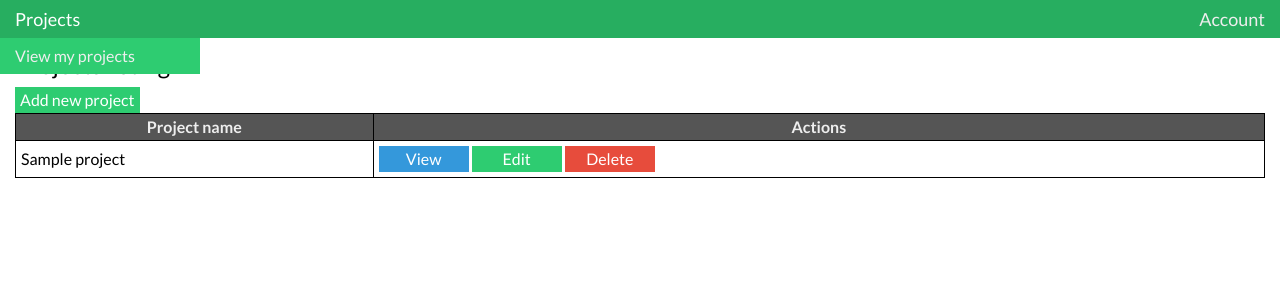
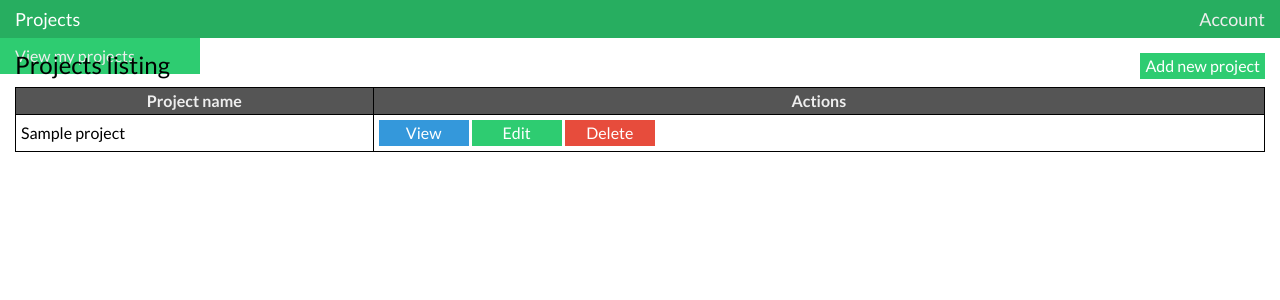
Before and after one commit to maboily/project_manager, a Django app: page /projects/ in a window 1280 px wide. Shown: the top 300 px of the page. Run offline with Django 3.2, Linux system fonts and the light colour scheme; the first user in the database is signed in; tables that the repository leaves empty hold one stand-in row (Sample ...); style sheets or scripts are compiled from the project's sources.

Commit message:
Buttons in header

```diff
--- a/project_manager_web/sass/globals/_layout.scss
+++ b/project_manager_web/sass/globals/_layout.scss
@@ -8,3 +8,15 @@ body {
   padding: 15px;
   width: 100%;
 }
+
+// Header layout
+.header {
+  display: block;
+  position: relative;
+
+  .buttons {
+    position: absolute;
+    right: 0;
+    top: 0;
+  }
+}
--- a/templates/projects/add.html
+++ b/templates/projects/add.html
@@ -1,5 +1,9 @@
 {% extends 'projects/form.html' %}
 
-{% block form_header %}<h2>Add project</h2>{% endblock %}
+{% block form_header %}
+    <div class="header">
+        <h2>Add project</h2>
+    </div>
+{% endblock %}
 
 {% block form_footer %}<button type="submit" class="button button-positive">Create</button>{% endblock %}
--- a/templates/projects/edit.html
+++ b/templates/projects/edit.html
@@ -1,5 +1,9 @@
 {% extends 'projects/form.html' %}
 
-{% block form_header %}<h2>Edit project</h2>{% endblock %}
+{% block form_header %}
+    <div class="header">
+        <h2>Edit project</h2>
+    </div>
+{% endblock %}
 
 {% block form_footer %}<button type="submit" class="button button-positive">Save</button>{% endblock %}
--- a/templates/projects/index.html
+++ b/templates/projects/index.html
@@ -1,9 +1,14 @@
 {% extends 'base.html' %}
 
 {% block content %}
-    <h2>Projects listing</h2>
 
-    <a href="{% url 'projects.add' %}" class="button button-positive">Add new project</a>
+    <div class="header">
+        <h2>Projects listing</h2>
+
+        <div class="buttons">
+            <a href="{% url 'projects.add' %}" class="button button-positive">Add new project</a>
+        </div>
+    </div>
 
     <table>
         <thead>
--- a/templates/projects/progresses/add.html
+++ b/templates/projects/progresses/add.html
@@ -1,5 +1,9 @@
 {% extends 'projects/progresses/form.html' %}
 
-{% block form_header %}<h2>Add project progress</h2>{% endblock %}
+{% block form_header %}
+    <div class="header">
+        <h2>Add project progress</h2>
+    </div>
+{% endblock %}
 
 {% block form_footer %}<button type="submit" class="button button-positive">Create</button>{% endblock %}
--- a/templates/projects/progresses/edit.html
+++ b/templates/projects/progresses/edit.html
@@ -1,5 +1,9 @@
 {% extends 'projects/progresses/form.html' %}
 
-{% block form_header %}<h2>Edit project progress</h2>{% endblock %}
+{% block form_header %}
+    <div class="header">
+        <h2>Edit project progress</h2>
+    </div>
+{% endblock %}
 
 {% block form_footer %}<button type="submit" class="button button-positive">Save</button>{% endblock %}
```
Also changed, not shown: templates/projects/view.html (+7 -2 lines).
